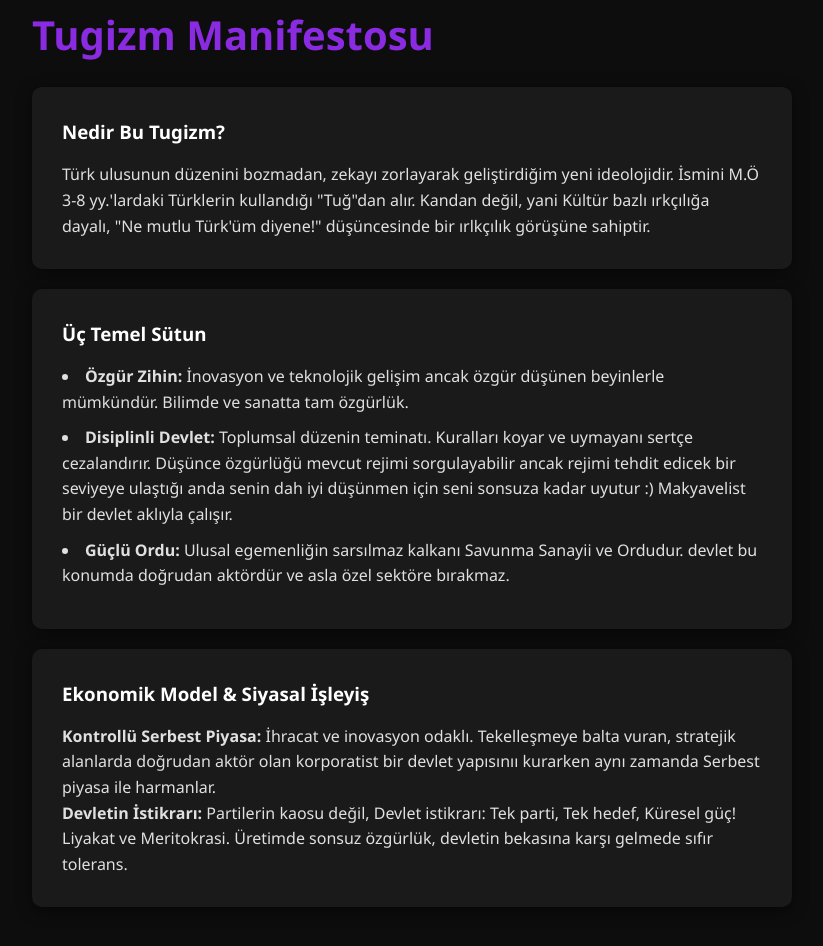
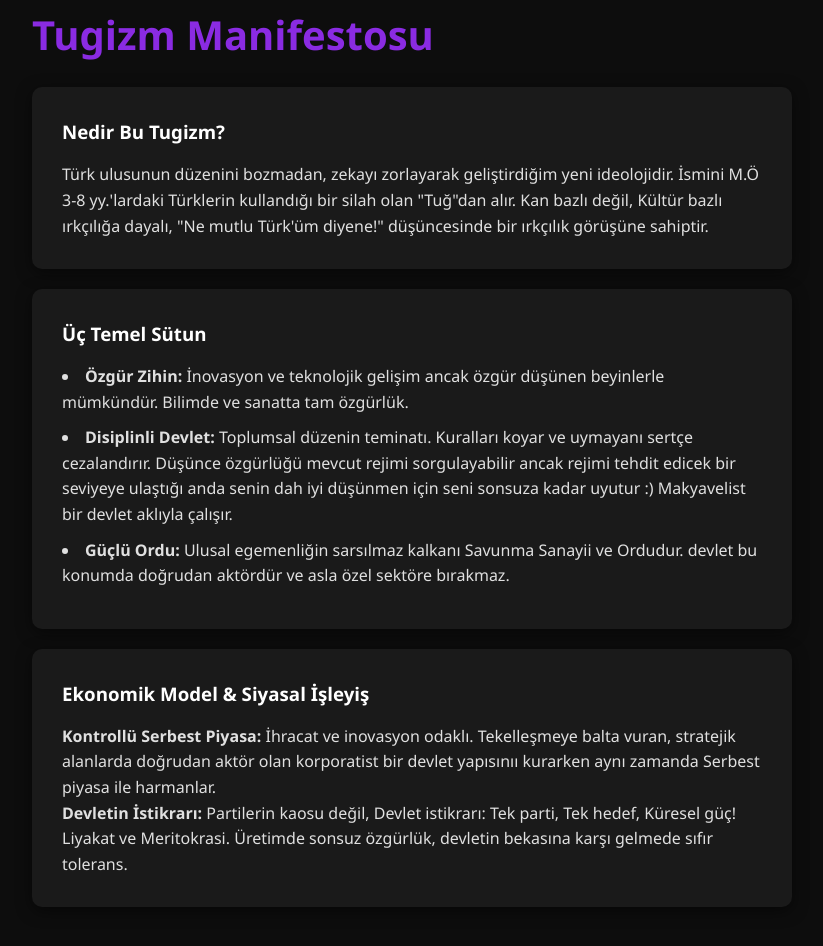
Before and after one commit to RaidenEi-20/Biyografi-icin-site, a plain HTML site: page index.html in a window 1280 px wide. Shown: the part 1305-2251 px from the top of the page, without its empty margins (228-1051 px from the left). Drawn offline with Linux system fonts and the light colour scheme.

Commit message:
ücüncü yazi guncellemesi

```diff
--- a/index.html
+++ b/index.html
@@ -161,7 +161,7 @@
             <h2>Tugizm Manifestosu</h2>
             <div class="card">
                 <h3>Nedir Bu Tugizm?</h3>
-                <p>Türk ulusunun düzenini bozmadan, zekayı zorlayarak geliştirdiğim yeni ideolojidir. İsmini M.Ö 3-8 yy.'lardaki Türklerin kullandığı "Tuğ"dan alır. Kandan değil, yani Kültür bazlı ırkçılığa dayalı, "Ne mutlu Türk'üm diyene!" düşüncesinde bir ırlkçılık görüşüne sahiptir.</p>
+                <p>Türk ulusunun düzenini bozmadan, zekayı zorlayarak geliştirdiğim yeni ideolojidir. İsmini M.Ö 3-8 yy.'lardaki Türklerin kullandığı bir silah olan "Tuğ"dan alır. Kan bazlı değil, Kültür bazlı ırkçılığa dayalı, "Ne mutlu Türk'üm diyene!" düşüncesinde bir ırkçılık görüşüne sahiptir.</p>
             </div>
 
             <div class="card">
```
